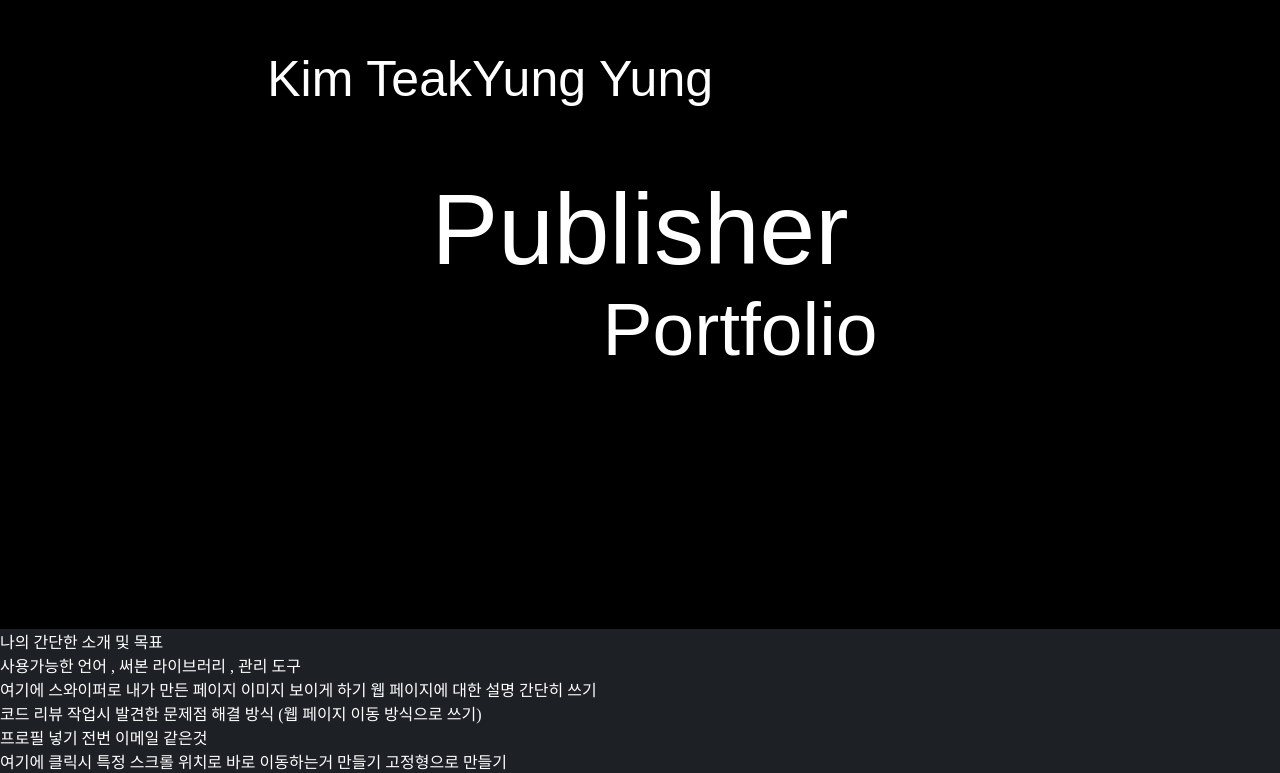
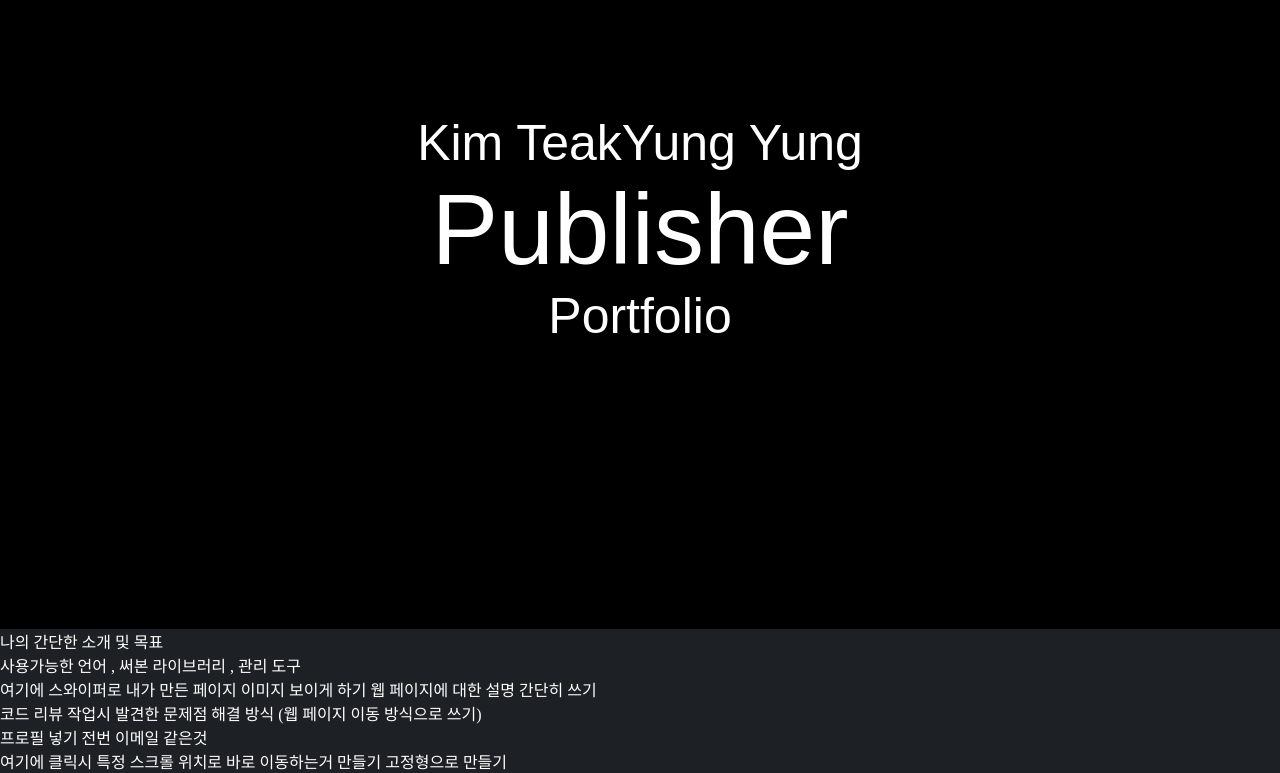
Before and after one commit to teakyungg/publisher, a plain HTML site: page index.html in a window 1280 px wide. Shown: the part 171-944 px from the top of the page. Drawn offline with nearby package versions, Linux system fonts and the light colour scheme; a web font is replaced by a local one.

Commit message:
feat/header-ani-new

```diff
--- a/index.html
+++ b/index.html
@@ -14,9 +14,9 @@
     <header>
         <section>
             <div class="ani_inner">
-                <p class="name">Kim TeakYung Yung</p>
-                <p class="publisher"></p>
-                <p class="portfolio">Portfolio</p>
+                <p class="name font">Kim TeakYung Yung</p>
+                <p class="publisher font"></p>
+                <p class="portfolio font">Portfolio</p>
             </div>
         </section>
     </header>
--- a/main.js
+++ b/main.js
@@ -9,8 +9,9 @@
         // name 글자 애니메이션
         const name_box = header.querySelector('.name');
         const t1 = gsap.timeline();
-        t1.to(name_box,{opacity: 1, duration: 0.5, scale: 2});
-        t1.to(name_box,{duration: 0.5, scale: 1 ,x:'+=-150', y:-150});
+        t1.set(name_box,{opacity: 0});
+        t1.to(name_box,{duration:2 , opacity:1});
+
 
         // Publisher 글자 애니메이션
         const publisher_box = header.querySelector('.publisher');
@@ -28,14 +29,14 @@
 
         const spans = publisher_box.querySelectorAll('span');
         const t2 = gsap.timeline({delay: 1});
-        t2.set(spans,{y:200})
-        t2.to(spans,{duration:1, opacity:1, y:0, stagger: 0.1})
+        t2.to(spans,{duration:1, opacity:1, stagger: 0.1})
 
         // Portfolio 글자 애니메이션
         const portfolio_box = header.querySelector('.portfolio');
         const t3 = gsap.timeline({delay:2});
-        t3.to(portfolio_box, {x:-1000, y:100, scale:1.5})
-        t3.to(portfolio_box, { duration:1, opacity:1 ,x:100, ease: "power1.inOut"})
+        t3.set(portfolio_box, {x:-1000});
+        t3.to(portfolio_box, {duration:2, opacity:1, x:0, ease:'expo.out'});
+
     })
 
 
--- a/style.css
+++ b/style.css
@@ -26,24 +26,23 @@ body{
 header{
    background: black;
    position: relative;
+
+   display: flex;
+   align-items: center;
+   justify-content: center;
 }
 
 header .ani_inner{
-    width: 1000px;
+    width: 800px;
     height: 300px;
 
-    position: absolute;
-    left: 50%;
-    top: 50%;
-    transform: translate(-50%,-50%);
+    display: flex;
+    flex-direction: column;
+    align-items: center;
+    justify-content: center;
 }
 
-header .ani_inner p{
-    position: absolute;
-    left: 50%;
-    top: 50%;
-    transform: translate(-50%,-50%);
-
+header .ani_inner .font{
     font-size: 50px;
 }
 
```
